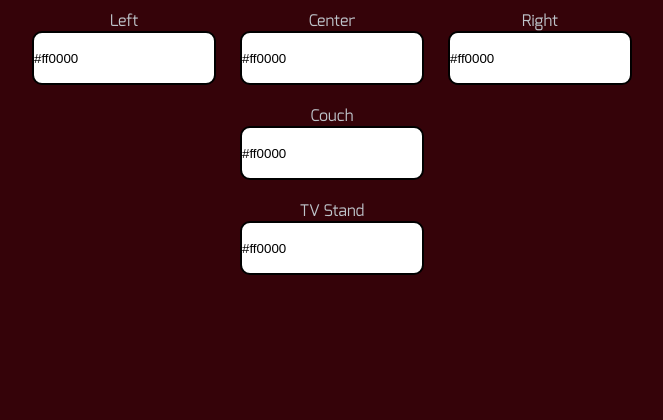
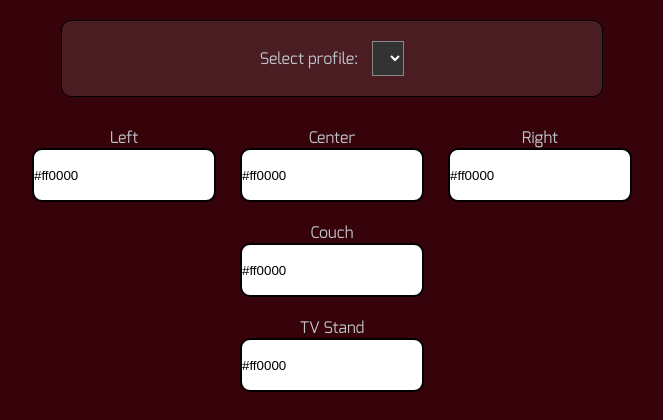
Before and after one commit to ddbruce/Serial-controlled-LED-driver, a PHP site: page / in a window 1280 px wide. Shown: the part 103-523 px from the top of the page, without its empty margins (308-971 px from the left). Run offline with PHP 8.4, Linux system fonts and the light colour scheme; lists and menus that the app fills with data are empty; some libraries are stand-ins or nearby versions.

Commit message:
implemeneted recallable profiles

```diff
--- a/web/css/style.css
+++ b/web/css/style.css
@@ -72,3 +72,23 @@ label {
 .ui-cs-widget canvas {
 	left: 0;
 }
+
+#select {
+	width: 500px;
+	text-align: center;
+	margin: 20px auto;
+	padding: 20px;
+	border: 1px solid black;
+	border-radius: 10px;
+	background-color: rgba(255,255,255,.1);
+}
+
+#profile {
+	margin-left: 10px;
+	background-color: #333;
+	border: 1px solid #888;
+	color: white;
+	padding: 5px;
+	font-size: inherit;
+	font-family: inherit;
+}
--- a/web/index.html
+++ b/web/index.html
@@ -15,8 +15,14 @@
 			157 Third Street
 		</div>
 	</a>
+	<div id="select">
+		Select profile:
+		<select id="profile" onchange="profchange(this.value)">
+			<option></option>
+		</select>
+	</div>
 	<div id="channels">
-		<form action="process.php" method="post">
+		<form>
 			<div>
 				<label for="ch1">Left</label>
 				<input type="text" id="ch1" name="color" value="#ff0000" readonly="true" />
--- a/web/js/run.js
+++ b/web/js/run.js
@@ -14,7 +14,7 @@ function postphp(id,channel) {
 		settings.setting[0].channels[channel-1].hex = color;
 		settingsjson = JSON.stringify(settings);
 		//console.log(ch1 + "," + ch2 + "," + ch3 + "," + ch4 + "," + ch5);
-		console.log(settingsjson);
+		//console.log(settingsjson);
 		$.ajax({
 			url : "change.php",
 			type: "POST",
@@ -30,9 +30,30 @@ function postphp(id,channel) {
 		});
 	});
 }
+function profchange(value) {
+	$.getJSON('data/settings.js', function(settings) {
+		for (x = 0; x < settings.setting.length; x++) {
+			if (settings.setting[x].title == value) {
+				$('#ch1').chromoselector("setColor","#" + settings.setting[x].channels[0].hex).chromoselector('load');
+				$('#ch2').chromoselector("setColor","#" + settings.setting[x].channels[1].hex).chromoselector('load');
+				$('#ch3').chromoselector("setColor","#" + settings.setting[x].channels[2].hex).chromoselector('load');
+				$('#ch4').chromoselector("setColor","#" + settings.setting[x].channels[3].hex).chromoselector('load');
+				$('#ch5').chromoselector("setColor","#" + settings.setting[x].channels[4].hex).chromoselector('load');
+			}
+		}
+	});
+}
+
 $(document).ready(function() {
 	$.getJSON('data/settings.js', function(settings) {
-		var current = settings.setting[0].channels
+		var current = settings.setting[0].channels;
+
+		for (x = 0; x < settings.setting.length; x++) {
+			if (settings.setting[x].title != "current") {
+				$( "#profile" ).append( "<option value=" + settings.setting[x].title + ">" + settings.setting[x].nicename + "</option>" );
+			}
+		}
+
 		$.fn.chromoselector
 		.defaults("width", 180)
 		.defaults("ringwidth", 50)
```
